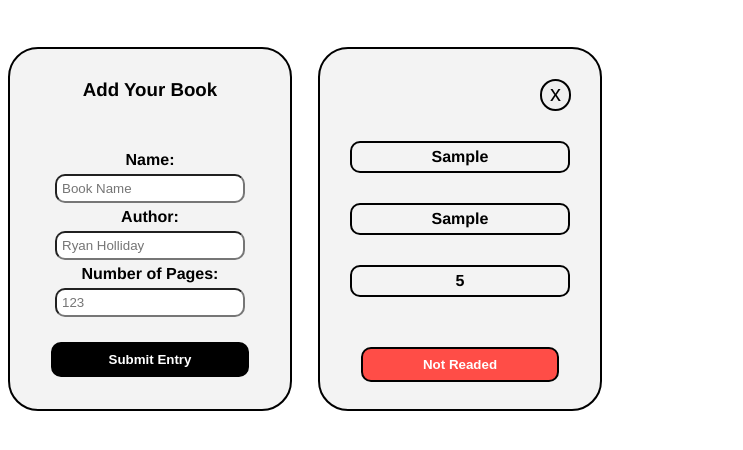
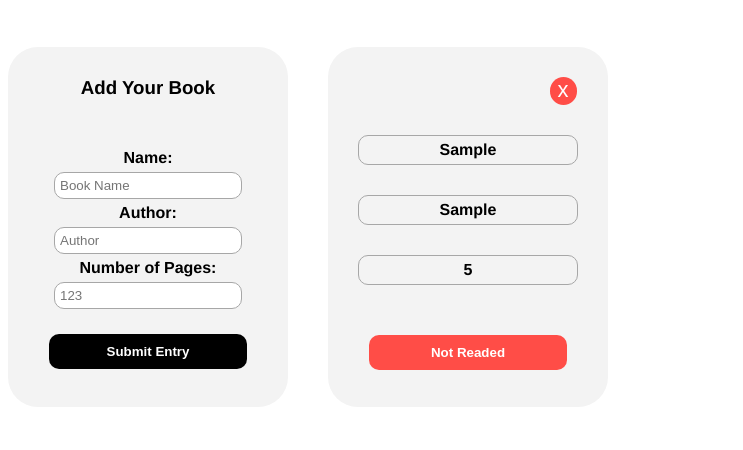
Before and after one commit to axelquartz/library, a plain HTML site: page index.html in a window 1280 px wide. Both pictures are taken after typing "Sample", "Sample", "5" into the empty fields and a click on the button "Submit Entry". Shown: the part 90-540 px from the top of the page, without its empty margins (0-743 px from the left). Drawn offline with Linux system fonts and the light colour scheme.

Commit message:
Margins of cards, borders and animations of buttons are fixed

```diff
--- a/index.html
+++ b/index.html
@@ -24,7 +24,7 @@
                 </div>
                 <div class="input">Author:
                     <div>
-                        <input id="author" type="text" placeholder="Ryan Holliday">
+                        <input id="author" type="text" placeholder="Author">
                     </div>
                 </div>
                 <div class="input">Number of Pages:
--- a/style.css
+++ b/style.css
@@ -9,11 +9,8 @@
 .cards-container{
     display: grid;
     flex-wrap: wrap;
-    gap: 10px;
+    gap: 20px;
     grid-template-columns: repeat(auto-fit, minmax(200px, 300px));
-    grid-auto-columns: repeat(auto-fit, minmax(200px, 300px));
-    grid-template-rows: repeat(auto-fit, minmax(350px, 400px));
-    grid-auto-rows: repeat(auto-fit, minmax(350px, 400px));
 }
 .card{
     height: 300px;
@@ -21,7 +18,6 @@
     border-radius: 30px;
     background-color: #f3f3f3;
     padding: 30px;
-    border: solid 2px #000;
     text-align: center;
 }
 .card>p{
@@ -30,7 +26,7 @@
     background-color: #f3f3f3;
     padding: 5px;
     border-radius: 10px;
-    border: solid 2px #000;
+    border: solid 1px #a7a7a7;
 }
 h3{
     margin: 0;
@@ -51,15 +47,21 @@ input{
     padding: 5px;
     margin: 5px;
     width: 80%;
+    border: solid 1px #a7a7a7;
 
 }
 .remove-button{
-    border: solid 2px #000;
+    border: none;
     padding: 0 8px 2px 8px;
+    color: #fff;
     border-radius: 30px;
     margin-left: 190px;
     /* font-weight: bold; */
     font-size: 22px;
+    background-color: #ff4d47;
+}
+.remove-button:active{
+    background-color: #db3630;
 }
 #entry{
     width: 90%;
@@ -68,9 +70,11 @@ input{
     border-radius: 10px;
     font-weight: bold;
     color: #fff;
-    border: solid 2px #000;
     background-color: #000;
-
+    border: none;
+}
+#entry:active{
+    background-color: #a7a7a7;
 }
 .toggle{
     width: 90%;
@@ -78,7 +82,7 @@ input{
     margin-top: 20px;
     border-radius: 10px;
     font-weight: bold;
-    border: solid 2px #000;
     color: #fff;
+    border: none;
     background-color: #ff4d47;
 }
```
